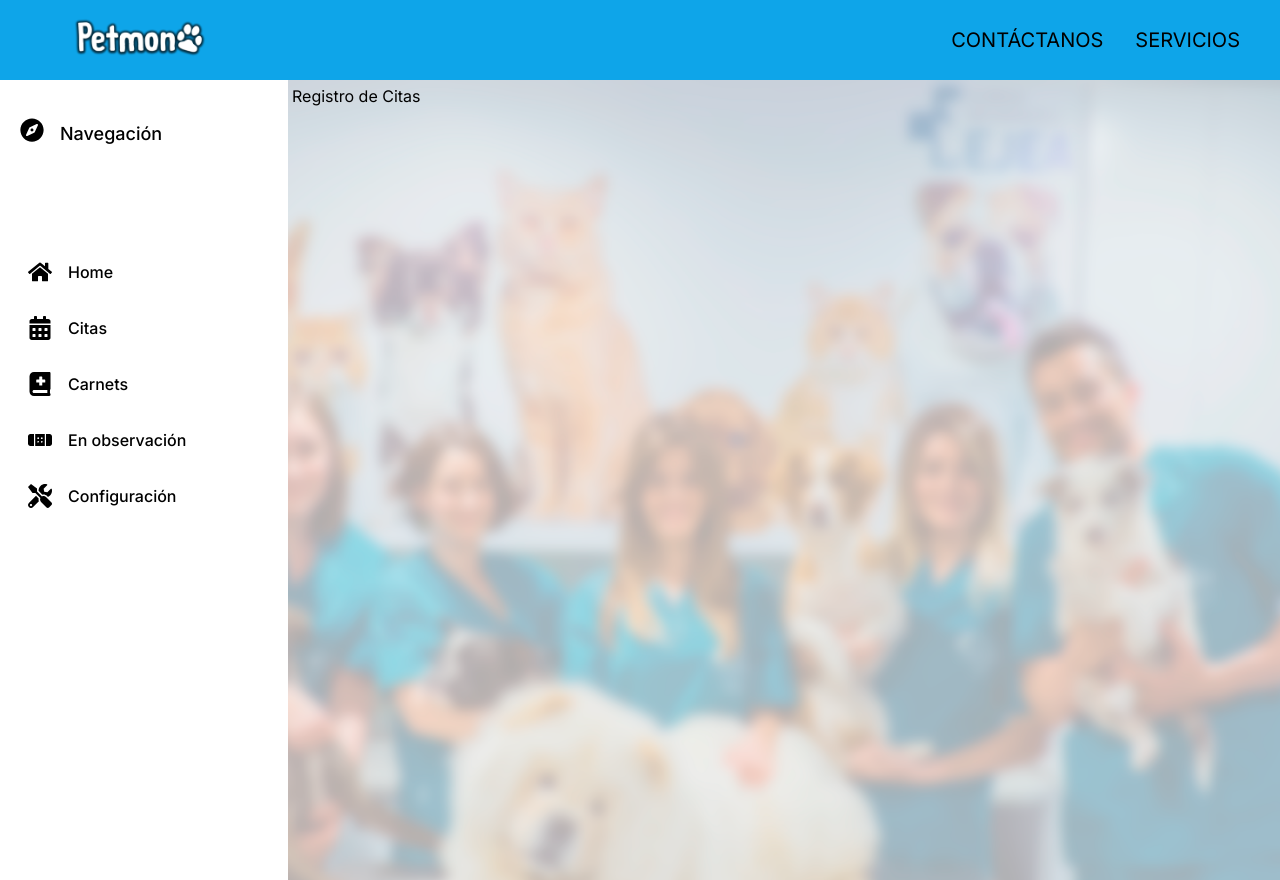
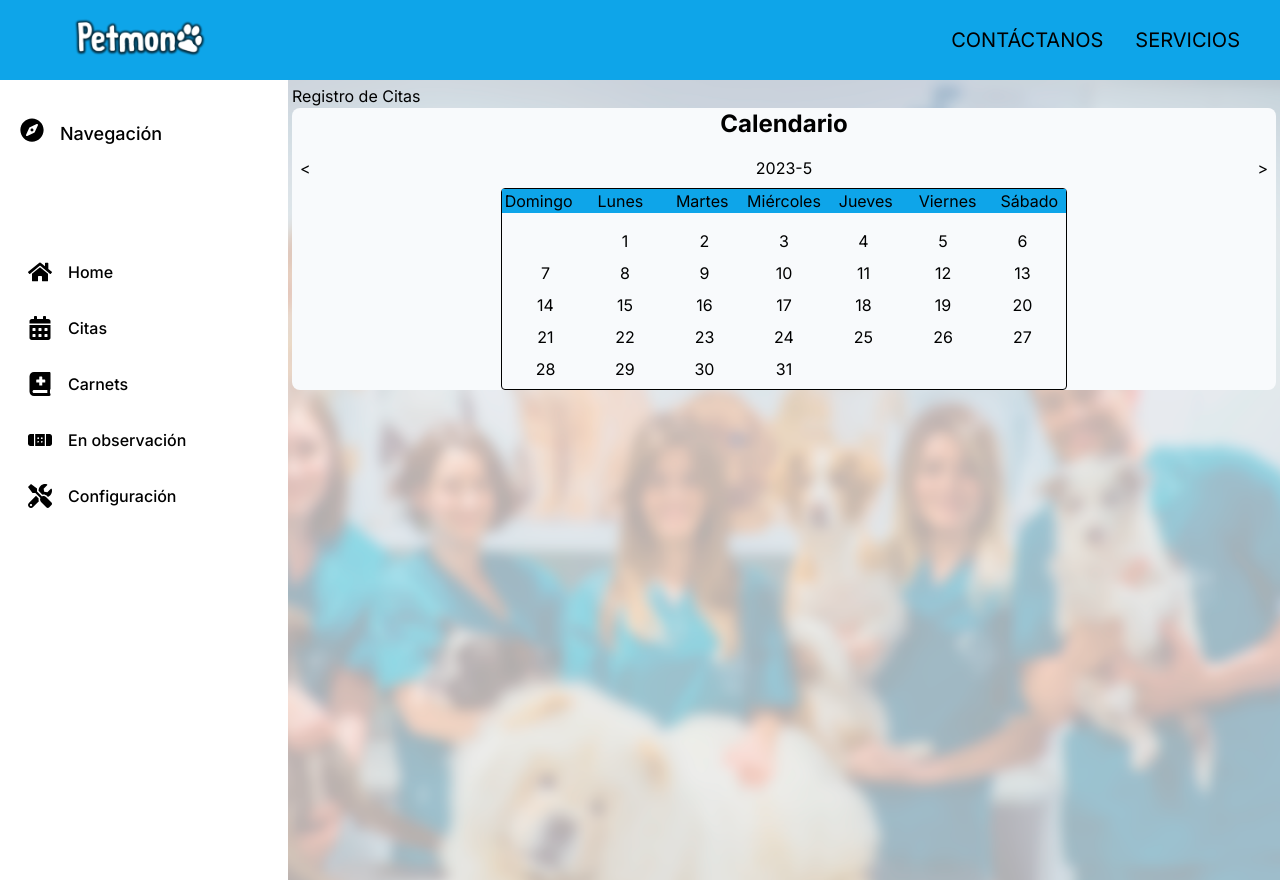
Before and after one commit to AxelBravo356/Veterinaria, a Next.js app: page /recepcion/citas/registro in a window 1280 px wide. Built offline with nearby package versions, Linux system fonts and the light colour scheme.

Commit message:
Calendarios para las citas

```diff
--- a/package.json
+++ b/package.json
@@ -15,6 +15,7 @@
     "@tanstack/react-table": "^8.9.1",
     "autoprefixer": "10.4.14",
     "classnames": "^2.3.2",
+    "date-fns": "^2.30.0",
     "mysql2": "^3.3.3",
     "next": "13.4.4",
     "postcss": "8.4.23",
--- a/src/app/recepcion/citas/page.jsx
+++ b/src/app/recepcion/citas/page.jsx
@@ -1,15 +1,15 @@
 "use client";
-import Layout from '@/components/layout-recepcion'
-import Link from 'next/link';
-import React from 'react'
-
-
-export  default function Citas() {
+import Layout from "@/components/layout-recepcion";
+import Link from "next/link";
+import React from "react";
+import Calendar from "@/components/calendar";
+import TablaCitas from "@/components/calendar-citas";
+export default function Citas() {
   return (
     <>
-        <Layout>
-        <Link href={"/recepcion/citas/registro"}><button>Agendar</button></Link>
-        </Layout>
+      <Layout>
+        <TablaCitas />
+      </Layout>
     </>
-  )
+  );
 }
--- a/src/app/recepcion/citas/registro/page.jsx
+++ b/src/app/recepcion/citas/registro/page.jsx
@@ -1,15 +1,16 @@
-import Layout from '@/components/layout-recepcion'
-import CitaForm from '@/components/form-cita'
-import React from 'react'
+import Layout from "@/components/layout-recepcion";
+import CitaForm from "@/components/form-cita";
+import Calendar from "@/components/calendar";
 
 function RegistroCitas() {
   return (
     <>
-    <Layout>
-    <CitaForm></CitaForm>
-    </Layout>
+      <Layout>
+        <CitaForm></CitaForm>
+        <Calendar />
+      </Layout>
     </>
-  )
+  );
 }
 
-export default RegistroCitas
+export default RegistroCitas;
--- /dev/null
+++ b/src/components/calendar-citas/index.jsx
@@ -0,0 +1,136 @@
+import { useState } from "react";
+import { FaPlus, FaCaretRight, FaCaretLeft } from "react-icons/fa";
+import Link from "next/link";
+import {
+  format,
+  isSameMonth,
+  isToday,
+  addDays,
+  addMonths,
+  isSameDay,
+} from "date-fns";
+
+export default function TablaCitas() {
+  const [appointments, setAppointments] = useState([]);
+  const [searchQuery, setSearchQuery] = useState("");
+  const [currentDate, setCurrentDate] = useState(new Date());
+  const [initialDate] = useState(new Date());
+
+  const handlePatientNameChange = (event, index) => {
+    const { value } = event.target;
+    setAppointments((prevAppointments) => {
+      const updatedAppointments = [...prevAppointments];
+      updatedAppointments[index].patientName = value;
+      return updatedAppointments;
+    });
+  };
+
+  const filteredAppointments = appointments.filter((appointment) => {
+    const { patientName, reason } = appointment;
+    const query = searchQuery.toLowerCase().trim();
+    return (
+      patientName.toLowerCase().includes(query) ||
+      reason.toLowerCase().includes(query)
+    );
+  });
+
+  const daysOfWeek = [
+    "Domingo",
+    "Lunes",
+    "Martes",
+    "Miércoles",
+    "Jueves",
+    "Viernes",
+    "Sábado",
+  ];
+
+  const handleNextDay = () => {
+    setCurrentDate(addDays(currentDate, 7));
+  };
+
+  const handlePreviousDay = () => {
+    setCurrentDate(addDays(currentDate, -7));
+  };
+
+  const renderCells = () => {
+    const cells = [];
+    for (let i = 0; i < 10; i++) {
+      const hour = `${i + 9}:00`;
+      cells.push(
+        <tr key={hour} className="text-center">
+          <td className="py-3">{hour}</td>
+          {daysOfWeek.map((day, index) => {
+            const cellDate = addDays(currentDate, index);
+            const isCurrentMonth = isSameMonth(cellDate, currentDate);
+            const isCurrentDay = isToday(cellDate);
+            const isHidden = !isCurrentMonth;
+            return (
+              <td
+                key={index}
+                className={`p-2 ${isHidden ? "hidden" : ""} ${
+                  !isCurrentMonth ? "text-gray-400" : ""
+                }`}
+              >
+                {!isHidden && (
+                  <Link href={"/recepcion/citas/registro"}>
+                    <button>
+                      <FaPlus />
+                    </button>
+                  </Link>
+                )}
+              </td>
+            );
+          })}
+        </tr>
+      );
+    }
+    return cells;
+  };
+
+  return (
+    <div className="cotainer my-auto">
+      <div className="mx-auto py-6 px-4">
+        <h1 className="text-black text-5xl mb-2">Citas</h1>
+        <div className="w-full py-1 bg-sky-500"></div>
+      </div>
+      <div className="flex flex-col items-center">
+        <div className="mb-4">
+          <input
+            type="text"
+            value={searchQuery}
+            onChange={(event) => setSearchQuery(event.target.value)}
+            placeholder="Buscar citas"
+            className="p-2 rounded-md"
+          />
+        </div>
+        <table className="bg-slate-50 rounded-lg">
+          <thead className="bg-sky-500">
+            <tr>
+              <th></th>
+              {daysOfWeek.map((day, index) => (
+                <th key={index} className="px-3 ">
+                  {day} {format(addDays(currentDate, index), "d MMM")}
+                </th>
+              ))}
+            </tr>
+          </thead>
+          <tbody className="mx-auto">{renderCells()}</tbody>
+        </table>
+        {/* <button onClick={() => setAppointments([])} className="mt-4">
+          Reiniciar citas
+        </button> */}
+        <div className="justify-between text-3xl">
+          <button
+            onClick={handlePreviousDay}
+            disabled={isSameDay(currentDate, initialDate)}
+          >
+            <FaCaretLeft />
+          </button>
+          <button onClick={handleNextDay} className="mt-4">
+            <FaCaretRight />
+          </button>
+        </div>
+      </div>
+    </div>
+  );
+}
--- /dev/null
+++ b/src/components/calendar/index.jsx
@@ -0,0 +1,174 @@
+"use client";
+import { useState } from "react";
+
+const Calendar = () => {
+  const [selectedDate, setSelectedDate] = useState(null);
+  const [showAppointments, setShowAppointments] = useState(false);
+  const today = new Date();
+  const [currentYear, setCurrentYear] = useState(today.getFullYear());
+  const [currentMonth, setCurrentMonth] = useState(today.getMonth());
+  const [appointmentData, setAppointmentData] = useState({});
+
+  const handleDateClick = (date) => {
+    setSelectedDate(date);
+    setShowAppointments(true);
+  };
+
+  const handlePrevMonth = () => {
+    setCurrentMonth(currentMonth - 1);
+    if (currentMonth === 0) {
+      setCurrentYear(currentYear - 1);
+    }
+  };
+
+  const handleNextMonth = () => {
+    setCurrentMonth(currentMonth + 1);
+    if (currentMonth === 11) {
+      setCurrentYear(currentYear + 1);
+    }
+  };
+
+  const handleHideAppointments = () => {
+    setSelectedDate(null);
+    setShowAppointments(false);
+    setAppointmentData({});
+  };
+
+  const handlePatientNameChange = (event, hour) => {
+    const { value } = event.target;
+    setAppointmentData((prevData) => ({
+      ...prevData,
+      [hour]: value,
+    }));
+  };
+
+  const renderCalendar = () => {
+    // Lógica para generar los días del calendario
+    // Puedes personalizar esta lógica según tus necesidades
+
+    const firstDayOfMonth = new Date(currentYear, currentMonth, 1).getDay();
+    const daysInMonth = new Date(currentYear, currentMonth + 1, 0).getDate();
+
+    const days = [];
+    for (let i = 1; i <= daysInMonth; i++) {
+      days.push(
+        <div
+          key={i}
+          onClick={() =>
+            handleDateClick(`${currentYear}-${currentMonth + 1}-${i}`)
+          }
+          className={`calendar-day  hover:bg-gray-200 text-center${
+            selectedDate === `${currentYear}-${currentMonth + 1}-${i}`
+              ? " selected"
+              : ""
+          }`}
+        >
+          {i}
+        </div>
+      );
+    }
+
+    const emptyDays = [];
+    for (let i = 0; i < firstDayOfMonth; i++) {
+      emptyDays.push(
+        <div key={`empty-${i}`} className="calendar-empty-day"></div>
+      );
+    }
+
+    return emptyDays.concat(days);
+  };
+
+  const renderAppointmentTable = () => {
+    if (showAppointments && selectedDate) {
+      // Lógica para generar la tabla de citas para el día seleccionado
+      // Puedes personalizar esta lógica según tus necesidades
+
+      const hours = [
+        "9:00",
+        "10:00",
+        "11:00",
+        "12:00",
+        "13:00",
+        "14:00",
+        "15:00",
+        "16:00",
+        "17:00",
+        "18:00",
+      ];
+      return (
+        <div className="appointment-table bg-sky-200 rounded-xl p-5 mb-4">
+          <h3 className="text-center font-sans m-1">
+            Citas para el {selectedDate}
+          </h3>
+          <table>
+            <thead>
+              <tr>
+                <th>Hora</th>
+                <th>Nombre del paciente</th>
+                {/* Agrega más columnas según los campos que necesites para la cita */}
+              </tr>
+            </thead>
+            <tbody>
+              {hours.map((hour) => (
+                <tr key={hour}>
+                  <td>{hour}</td>
+                  <td>
+                    <input
+                      type="text"
+                      value={appointmentData[hour] || ""}
+                      onChange={(event) => handlePatientNameChange(event, hour)}
+                      placeholder="Nombre del paciente"
+                    />
+                  </td>
+                  {/* Agrega más celdas según los campos que necesites para la cita */}
+                </tr>
+              ))}
+            </tbody>
+          </table>
+          <div className="flex justify-center">
+            <button
+              className="bg-green-300 rounded-lg p-2 m-1 items-center"
+              onClick={handleHideAppointments}
+            >
+              Ocultar citas
+            </button>
+          </div>
+        </div>
+      );
+    }
+
+    return null;
+  };
+
+  return (
+    <div className="calendar flex flex-col items-center bg-slate-50 rounded-lg ">
+      <h2 className="text-2xl font-bold mb-4">Calendario</h2>
+      <div className="calendar-nav flex justify-between w-full mb-2">
+        <button className="px-2" onClick={handlePrevMonth}>
+          {"<"}
+        </button>
+        <div>{`${currentYear}-${currentMonth + 1}`}</div>
+        <button className="px-2" onClick={handleNextMonth}>
+          {">"}
+        </button>
+      </div>
+      <div className="calendar-container rounded border border-black">
+        <div className="calendar-header grid grid-cols-7 gap-2 mb-2 bg-sky-500">
+          <span className="text-center">Domingo</span>
+          <span className="text-center">Lunes</span>
+          <span className="text-center">Martes</span>
+          <span className="text-center">Miércoles</span>
+          <span className="text-center">Jueves</span>
+          <span className="text-center">Viernes</span>
+          <span className="text-center">Sábado</span>
+        </div>
+        <div className="calendar-days grid grid-cols-7 gap-2 p-2">
+          {renderCalendar()}
+        </div>
+      </div>
+      {renderAppointmentTable()}
+    </div>
+  );
+};
+
+export default Calendar;
--- a/src/components/layout-recepcion/index.jsx
+++ b/src/components/layout-recepcion/index.jsx
@@ -6,8 +6,10 @@ export default function Layout({ children }) {
   return (
     <>
       <NavAdmin />
+
       <div className=" bg flex justify-center">
         <SidebarRecepcion />
+
         <div className="flex-1 p-1 h-full text-black ">{children}</div>
       </div>
     </>
```
Also changed, not shown: 2 other files (tests, documents, lock files or other folders).
